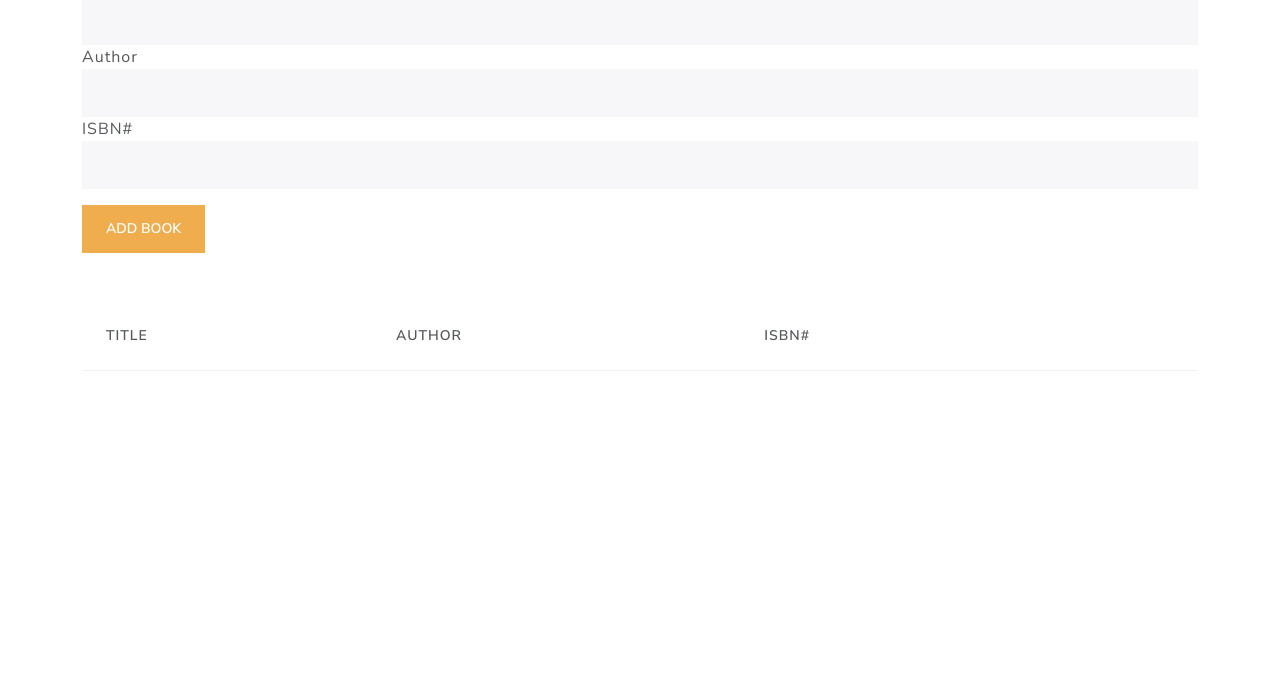
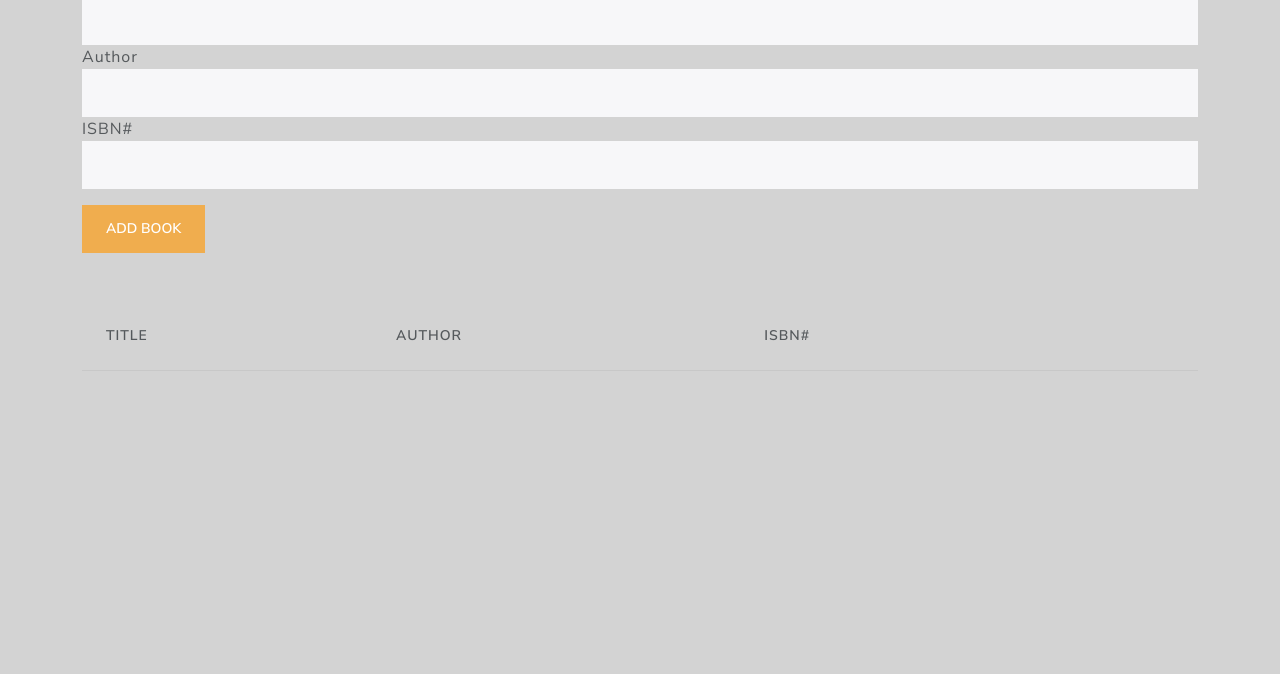
Before and after one commit to curtisdhenley/BookList, a plain HTML site: page index.html in a window 1280 px wide. Shown: the part 126-800 px from the top of the page. Drawn offline with Linux system fonts and the light colour scheme.

Commit message:
added bg color for contrast

```diff
--- /dev/null
+++ b/assets/bg-color.css
@@ -0,0 +1,3 @@
+body {
+    background-color: lightgray !important;
+}
--- a/index.html
+++ b/index.html
@@ -8,9 +8,10 @@
     <script src="https://kit.fontawesome.com/c22d49ddc2.js" crossorigin="anonymous"></script>
     <!-- Bootswatch -->
     <link rel="stylesheet" href="./assets/bootstrap.min.css">
+    <link rel="stylesheet" href="./assets/bg-color.css">
     <title>BookList App</title>
   </head>
-  <body>
+  <body class="">
     <div class="container mt-4">
         <!-- header -->
         <h1 class="display-4 text-center"><i class="fas fa-book-open text-warning"></i> Book<span class="text-warning">List</span></h1>
```
